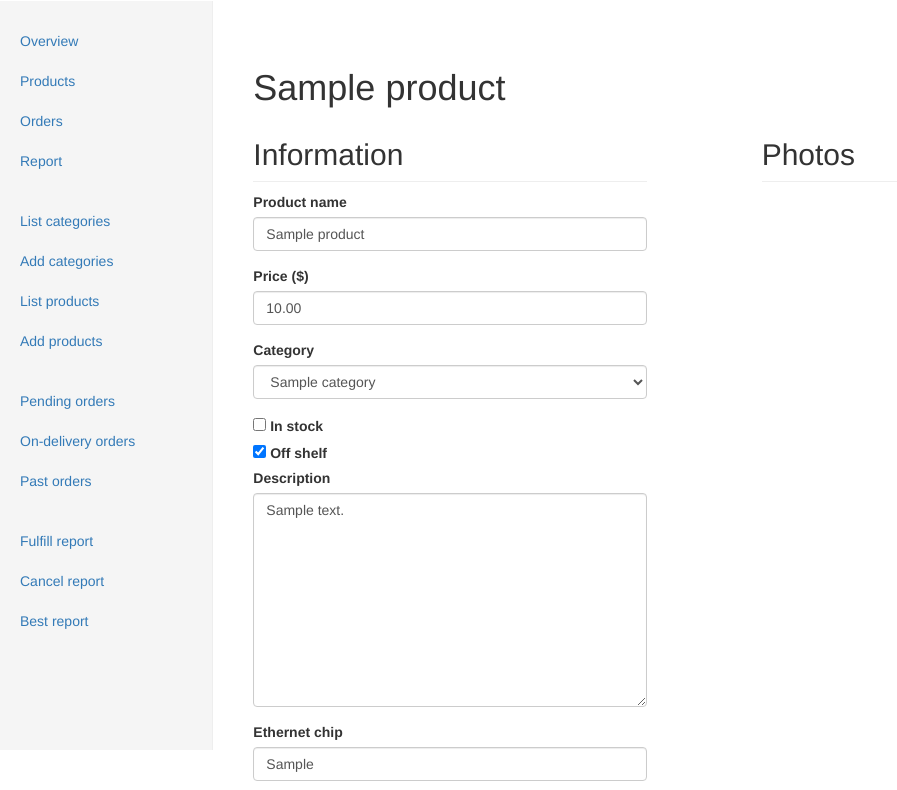
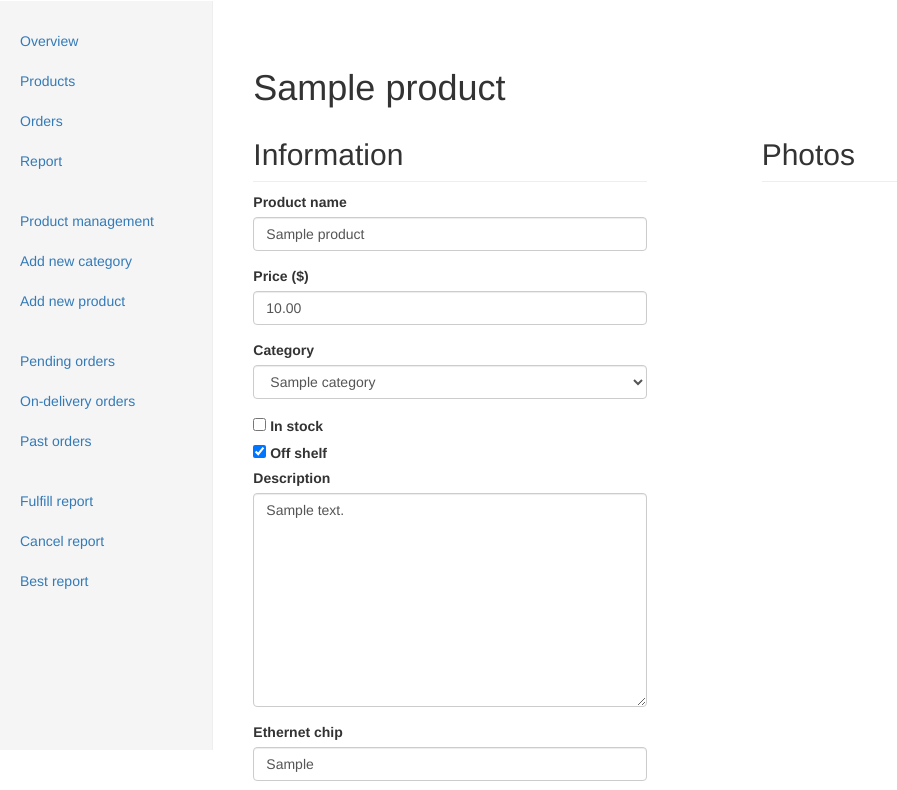
Before and after one commit to sorz/COMP321-ISI, a Django app: page /dashboard/product/1/ in a window 1280 px wide. Shown: the part 50-840 px from the top of the page, without its empty margins (0-897 px from the left). Run offline with Django 3.2, Linux system fonts and the light colour scheme; a user stored in the database is signed in; tables that the repository leaves empty hold one stand-in row (values such as "Sample post"); some libraries are stand-ins or nearby versions.

Commit message:
Dashboard: edit product

```diff
--- a/store/dashboard/templates/dashboard/board-base.html
+++ b/store/dashboard/templates/dashboard/board-base.html
@@ -38,16 +38,15 @@
 
     <div class="col-sm-3 col-md-2 sidebar">
       <ul class="nav nav-sidebar">
-        <li class="nav-overview"><a href="#">Overview</a></li>
+        <li class="nav-overview"><a href="{% url 'dashboard:overview' %}">Overview</a></li>
         <li><a href="#">Products</a></li>
         <li><a href="#">Orders</a></li>
         <li><a href="#">Report</a></li>
       </ul>
       <ul class="nav nav-sidebar">
-        <li><a href="">List categories</a></li>
-        <li><a href="">Add categories</a></li>
-        <li><a href="">List products</a></li>
-        <li><a href="">Add products</a></li>
+        <li class="nav-management"><a href="{% url 'dashboard:category:index' %}">Product management</a></li>
+        <li class="nav-category-new"><a href="{% url 'dashboard:category:create' %}">Add new category</a></li>
+        <li class="nav-product-new"><a href="{% url 'dashboard:product:create' %}">Add new product</a></li>
       </ul>
       <ul class="nav nav-sidebar">
         <li><a href="">Pending orders</a></li>
--- a/store/product_dash/templates/product_dash/detail.html
+++ b/store/product_dash/templates/product_dash/detail.html
@@ -1,11 +1,12 @@
+{# Used by both creation and modifation. #}
+{# If {{ product }} exists, it's a modifation, otherwise it's creation. #}
 {% extends "dashboard/board-base.html" %}
 {% load bootstrap3 %}
-{% block title %}{{ product }} - Dashboard{% endblock %}
-
+{% block title %}{% firstof product "Add product" %} - Dashboard{% endblock %}
 
 {% block main %}
 
-  <h1>{{ product }}</h1>
+  <h1>{% firstof product "Add product" %}</h1>
 
   <div class="row">
     <form id="product-form" method="post" action="." enctype="multipart/form-data">
@@ -25,8 +26,13 @@
   <div class="row">
     <div class="col-md-12">
       {% buttons %}
+        {% if product %}
         <button type="submit" form="product-form"
                 class="btn btn-primary">Save</button>
+        {% else %}
+        <button type="submit" form="product-form"
+                class="btn btn-primary">Save &amp; add another</button>
+        {% endif %}
       {% endbuttons  %}
     </div>
   </div>
--- a/store/product_dash/urls.py
+++ b/store/product_dash/urls.py
@@ -7,5 +7,4 @@ urlpatterns = patterns(
     url(r'^(?P<product_id>\d+)/$', views.detail, name='detail'),
     url(r'^new/$', views.create, name='create'),
 
-
 )
--- a/store/product_dash/views.py
+++ b/store/product_dash/views.py
@@ -1,5 +1,6 @@
 from django.shortcuts import render, get_object_or_404, redirect
 from django.contrib import messages
+from django.db import transaction
 
 
 from .forms import ProductForm, PhotoFormSet
@@ -32,5 +33,32 @@ def detail(request, product_id):
 
 @vendor_required
 def create(request):
-    # TODO: add new product.
-    pass
+    if request.method == 'POST':
+        product_form = ProductForm(request.POST)
+
+        if product_form.is_valid():
+
+            # Product form have to be saved, then we can validate photo form.
+            # Disable autocommit, so we can rollback if photo form is invalid.
+            with transaction.atomic():
+                product = product_form.save()
+                photo_formset = PhotoFormSet(request.POST, request.FILES, instance=product)
+
+                if photo_formset.is_valid():
+                    photo_formset.save()
+                    messages.add_message(request, messages.SUCCESS,
+                                         "Product %s added." % product.name)
+                    return redirect('dashboard:product:create')
+
+                else:
+                    # Photo form validate failed, rollback product.
+                    transaction.rollback()
+        else:
+            photo_formset = PhotoFormSet(request.POST, request.FILES)
+
+    else:
+        product_form = ProductForm()
+        photo_formset = PhotoFormSet()
+
+    dictionary = {'product_form': product_form, 'photo_formset': photo_formset}
+    return render(request, 'product_dash/detail.html', dictionary)
--- a/store/static/common.js
+++ b/store/static/common.js
@@ -28,6 +28,10 @@ function initialize_navbar() {
     '^/order/': 'purchase',
     '^/cart/': 'cart',
     '^/$': 'home',
+    '^/dashboard/category/new/': 'category-new',
+    '^/dashboard/category/': 'management',
+    '^/dashboard/product/new/': 'product-new',
+    '^/dashboard/product/': 'management',
     '^/dashboard/': 'overview'
   };
 
--- a/store/store/templates/store/home.html
+++ b/store/store/templates/store/home.html
@@ -9,7 +9,8 @@
     <li><a href="{% url 'category:index' %}">Categories</a></li>
     <li><a href="{% url 'cart:index' %}">Shopping Cart</a></li>
     <li><a href="{% url 'order:index' %}">My Purchases</a></li>
-    <li><a href="{% url 'admin:index' %}">Vendor Admin</a></li>
+    <li><a href="{% url 'dashboard:overview' %}">Dashboard</a></li>
+    <li><del><a href="{% url 'admin:index' %}">Admin (test only)</a></del></li>
   </ul>
 
 
```
